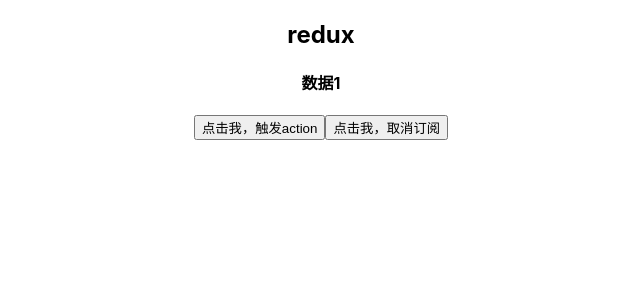
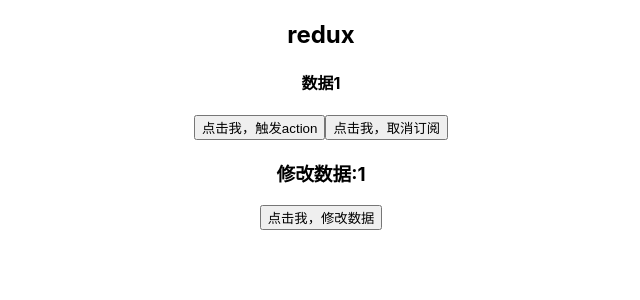
Before and after one commit to chunhuigao/web-studybook, a React (Create React App) app in the folder redux-code/: page / in a window 1280 px wide. Shown: the top 300 px of the page, without its empty margins (319-959 px from the left). Built offline with nearby package versions, Linux system fonts and the light colour scheme.

Commit message:
✨ feat:学习useReducer使用

```diff
--- a/redux-code/src/App.js
+++ b/redux-code/src/App.js
@@ -2,6 +2,7 @@ import { createStore } from 'redux'
 import './App.css'
 import Store from './redux/store'
 import React, { Component } from 'react'
+import Home from './pages/Home'
 
 export default class App extends Component {
   componentDidMount() {
@@ -34,6 +35,7 @@ export default class App extends Component {
         >
           点击我，取消订阅
         </button>
+        <Home />
       </div>
     )
   }
--- /dev/null
+++ b/redux-code/src/pages/Home/index.js
@@ -0,0 +1,26 @@
+import React, { useReducer } from 'react'
+const reducer = (state = 1, action) => {
+  switch (action.type) {
+    case 'add':
+      return state + 1
+
+    default:
+      return state - 1
+  }
+}
+export default function Index() {
+  const [state, dispatch] = useReducer(reducer, 1)
+  console.log('state', state)
+  return (
+    <div>
+      <h3>修改数据:{state}</h3>
+      <button
+        onClick={() => {
+          dispatch({ type: 'add' })
+        }}
+      >
+        点击我，修改数据
+      </button>
+    </div>
+  )
+}
```
